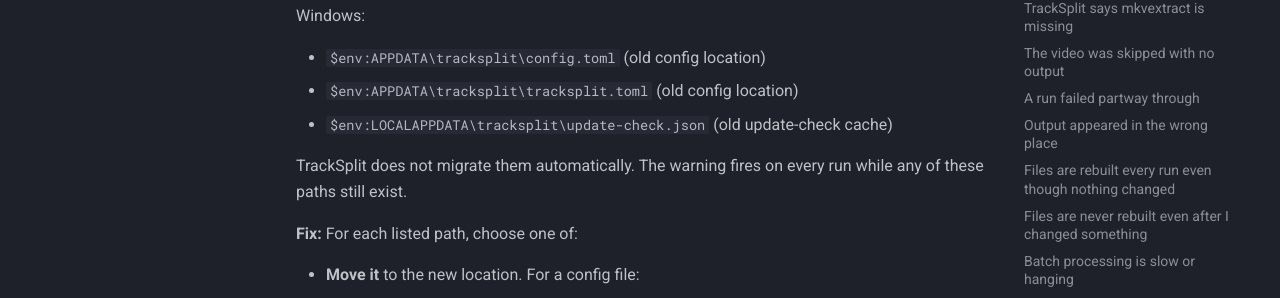
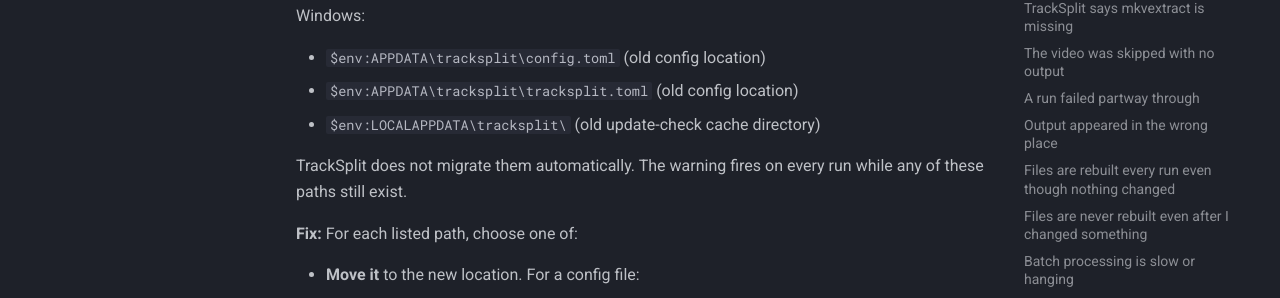
Before and after one commit to Rouzax/TrackSplit, an MkDocs documentation site: the page built from docs/troubleshooting.md, in a window 1280 px wide and 900 px high, scrolled down 6435 px. Shown: the part 145-443 px from the top of the window. Built offline with MkDocs 1.6.1 and Material for MkDocs 9.7.7, drawn with Linux system fonts in a browser that asks for light colours; comment, search, counter and statistics services are not loaded.

Commit message:
docs: list Windows legacy cache as directory to match warning output
The warning emits the parent directory ($env:LOCALAPPDATA\tracksplit\),
not the update-check.json file inside it. CHANGELOG and troubleshooting
now reflect this so the path a user sees matches the path in the docs.
Also corrects the _legacy_paths_present docstring: the check runs on
every invocation, not once.

```diff
--- a/docs/troubleshooting.md
+++ b/docs/troubleshooting.md
@@ -213,7 +213,7 @@
 
 - `$env:APPDATA\tracksplit\config.toml` (old config location)
 - `$env:APPDATA\tracksplit\tracksplit.toml` (old config location)
-- `$env:LOCALAPPDATA\tracksplit\update-check.json` (old update-check cache)
+- `$env:LOCALAPPDATA\tracksplit\` (old update-check cache directory)
 
 TrackSplit does not migrate them automatically. The warning fires on every run while any of these paths still exist.
 
```
Also changed, not shown: CHANGELOG.md (+1 -1 lines), 1 other file.
